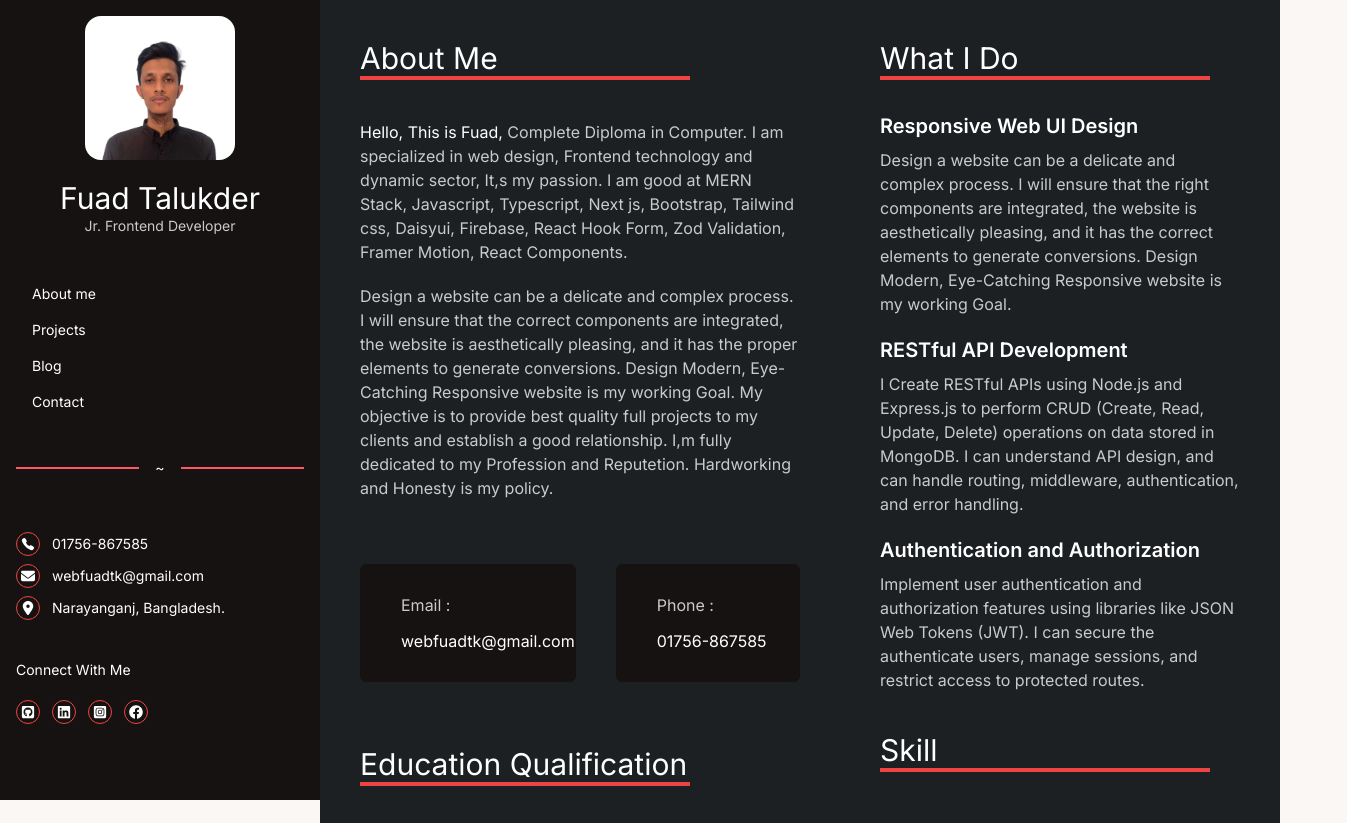
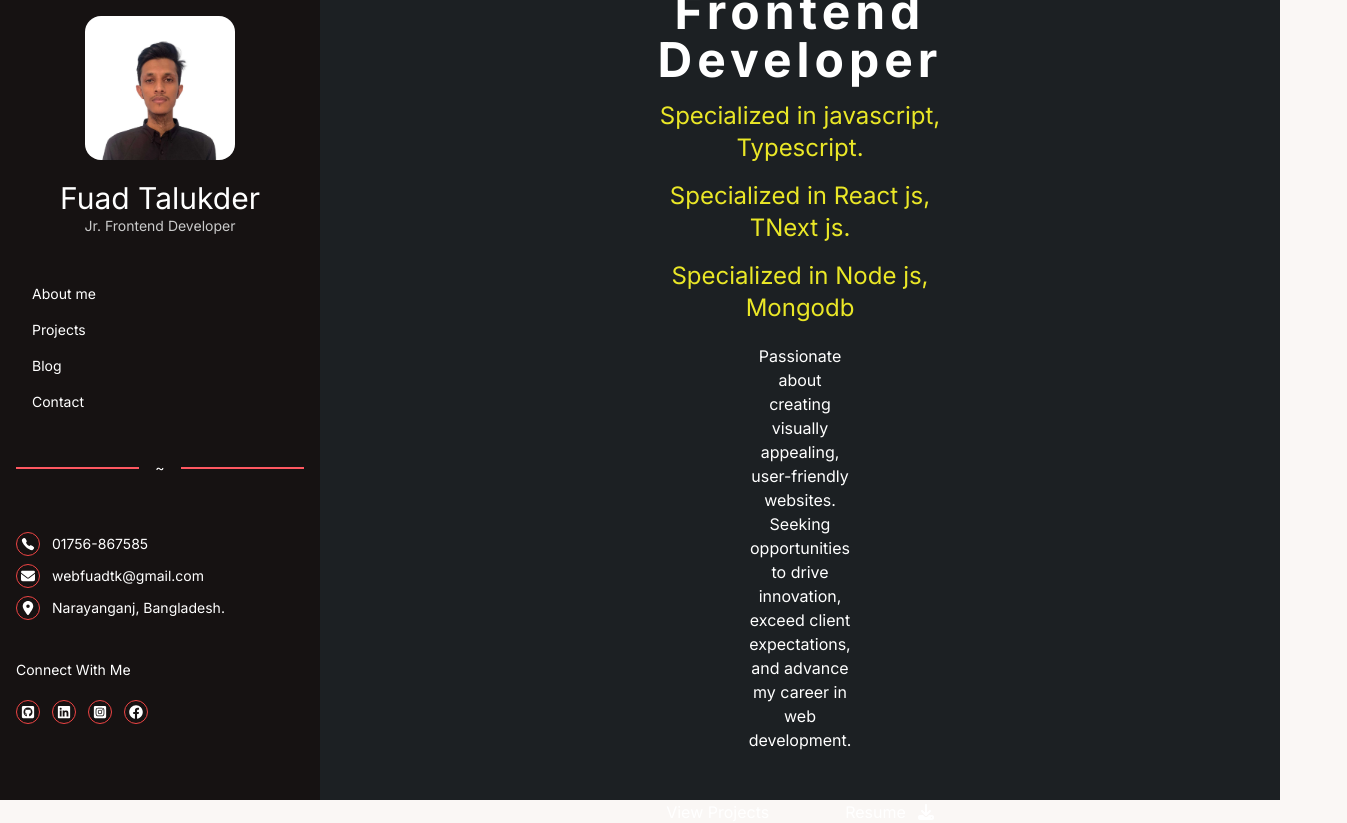
Before and after one commit to FuadTalukder85/fuad-talukder, a Next.js app: page /about-me in a window 1280 px wide. Shown: the top 823 px of the page, 1347 px wide, since content can reach past the window. Built offline with nearby package versions, Linux system fonts and the light colour scheme.

Commit message:
modify ui

```diff
--- a/src/app/about-me/page.tsx
+++ b/src/app/about-me/page.tsx
@@ -1,6 +1,6 @@
 "use client";
-import Service from "@/component/service/Service";
-import Skill from "@/component/skill/Skill";
+// import Service from "@/component/service/Service";
+// import Skill from "@/component/skill/Skill";
 import Link from "next/link";
 import { FaDownload } from "react-icons/fa6";
 import { motion, AnimatePresence } from "framer-motion";
@@ -23,7 +23,44 @@ const AboutMePage = ({ skills }: { skills: Inputs[] }) => {
         exit={{ scaleX: 0 }}
         transition={{ duration: 1, ease: [0.22, 1, 0.36, 1] }}
       ></motion.div>
-      <div className="md:flex gap-20 p-10">
+      <div className="flex justify-center items-center h-screen text-white">
+        <div className="px-96">
+          {/* <p className="text-center">Hello I am,</p> */}
+          <h3 className="text-5xl font-bold tracking-[5px] mt-5 text-center">
+            Frontend Developer
+          </h3>
+          <p className="mt-4 text-[#EAE727] text-center text-2xl">
+            Specialized in javascript, Typescript.
+          </p>
+          <p className="mt-4 text-[#EAE727] text-center text-2xl">
+            Specialized in React js, TNext js.
+          </p>
+          <p className="mt-4 text-[#EAE727] text-center text-2xl">
+            Specialized in Node js, Mongodb
+          </p>
+          <p className="mt-5 px-28 text-center">
+            Passionate about creating visually appealing, user-friendly
+            websites. Seeking opportunities to drive innovation, exceed client
+            expectations, and advance my career in web development.
+          </p>
+          <div className="flex gap-7 mt-10 justify-center">
+            <Link href="projects">
+              <button className="text-white flex items-center gap-3 border-b border-red-500 hover:border-white hover:text-red-500 transition-all px-6 py-2 rounded-lg">
+                View Projects
+              </button>
+            </Link>
+            <a
+              href="/Fuad-Talukder-Front-end-developer.pdf"
+              download="Fuad-Talukder-Front-end-developer.pdf"
+            >
+              <button className="text-white flex items-center gap-3 border-b border-red-500 hover:border-white hover:text-red-500 transition-all px-6 py-2 rounded-lg">
+                Resume <FaDownload />
+              </button>
+            </a>
+          </div>
+        </div>
+      </div>
+      {/* <div className="md:flex gap-20 p-10">
         <div className="md:w-[50%]">
           <h1 className="text-white text-3xl border-b-4 border-red-500 md:w-[330px]">
             About Me
@@ -105,7 +142,7 @@ const AboutMePage = ({ skills }: { skills: Inputs[] }) => {
             </a>
           </div>
         </div>
-      </div>
+      </div> */}
     </AnimatePresence>
   );
 };
```
